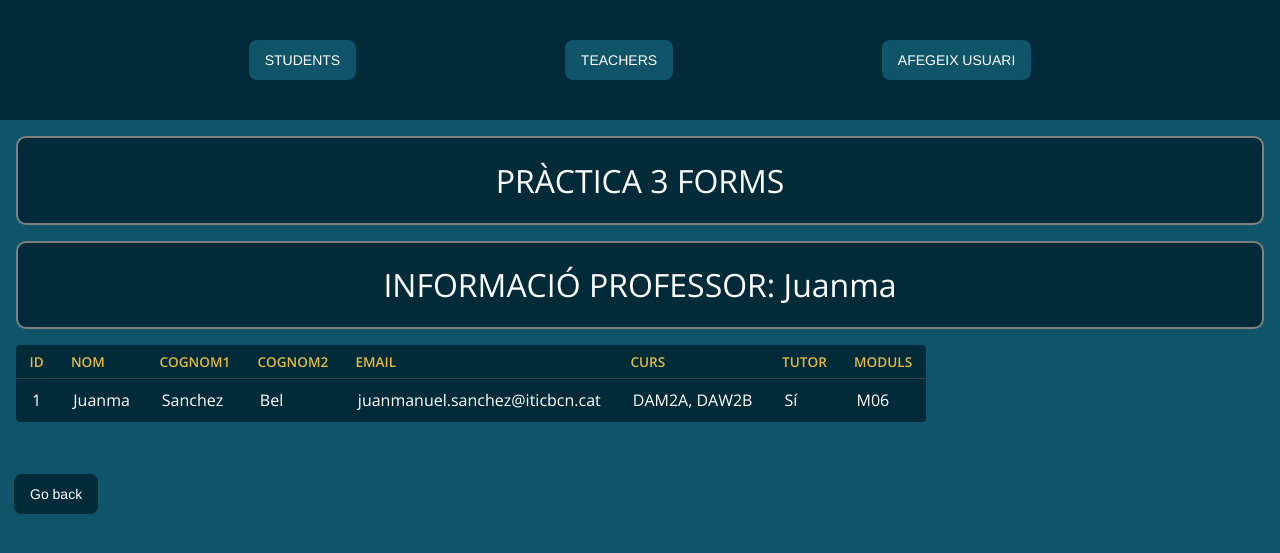
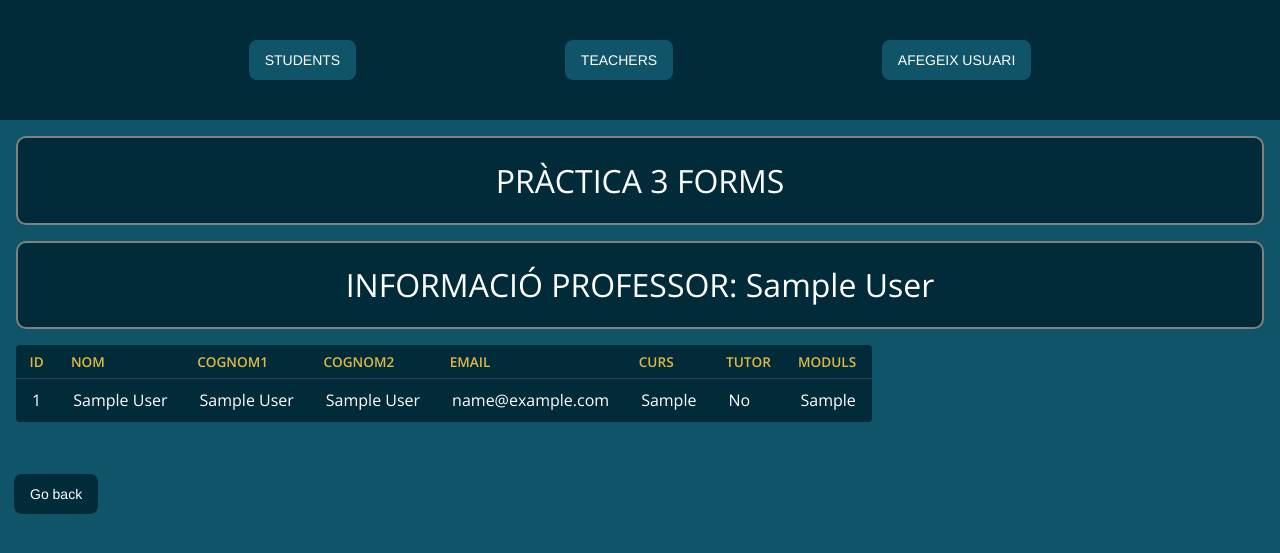
Before and after one commit to Adgar90/M07_UF4, a Django app: page /centre/teachers/teacher/1 in a window 1280 px wide. Shown: the top 553 px of the page. Run offline with Django 4.2, Linux system fonts and the light colour scheme; tables that the repository leaves empty hold one stand-in row (values such as "Sample post").

Commit message:
afegit READ i modificat template teacher

```diff
--- a/TIC_BCN_AGP/centre/templates/teacher.html
+++ b/TIC_BCN_AGP/centre/templates/teacher.html
@@ -22,7 +22,7 @@
         <td>{{ teacher.email }}</td>
         <td>{{ teacher.curs }}</td>
         <td>{{ teacher.tutor|yesno:'Sí,No' }}</td>
-        <td>{{ teacher.modul }}</td>
+        <td>{{ teacher.moduls }}</td>
     </tr>
 </table><br>
 <a class="btn" href="{% url 'teachers' %}">Go back</a>
--- a/TIC_BCN_AGP/centre/views.py
+++ b/TIC_BCN_AGP/centre/views.py
@@ -1,442 +1,28 @@
 from django.shortcuts import render, redirect
 from .forms import UserForm
+from .models import User
 # Funció que mostra el nostre index per defecte
 def index(request):
     return render(request, 'index.html')
 # Funció que mostra la view de 'students' i que rep com a 'context' els estudiants del centre
 def students(request):
-    students = [
-        {
-            'id': 1,
-            'nom': 'Adria',
-            'cognom1': 'Garcia',
-            'cognom2': 'Perez',
-            'email': 'adria.garcia@iticbcn.cat',
-            'curs': 'DAW2A',
-            'moduls': 'M06, M07, M08, M09'
-        },
-        {
-            'id': 2,
-            'nom': 'Joana Jiayun',
-            'cognom1': 'Lin',
-            'cognom2': 'Chen',
-            'email': 'joana.lin@iticbcn.cat',
-            'curs': 'DAW2A',
-            'moduls': 'M06, M07, M08, M09'
-        },
-        {
-            'id': 3,
-            'nom': 'Oscar',
-            'cognom1': 'Perez',
-            'cognom2': 'Mengual',
-            'email': 'oscar.perez@iticbcn.cat',
-            'curs': 'DAW2A',
-            'moduls': 'M06, M07, M08, M09'
-        },
-        {
-            'id': 4,
-            'nom': 'Eric',
-            'cognom1': 'Sanchez',
-            'cognom2': 'Vazquez',
-            'email': 'eric.sanchez@iticbcn.cat',
-            'curs': 'DAW2A',
-            'moduls': 'M06, M07, M08, M09'
-        },
-        {
-            'id': 5,
-            'nom': 'Junhong',
-            'cognom1': 'Zhu',
-            'cognom2': 'Zhang',
-            'email': 'junhong.zhu@iticbcn.cat',
-            'curs': 'DAW2A',
-            'moduls': 'M06, M07, M08, M09'
-        },
-        {
-            'id': 6,
-            'nom': 'Alexander',
-            'cognom1': 'Andreev',
-            'cognom2': 'Apukhtina',
-            'email': 'alexander.andreev@iticbcn.cat',
-            'curs': 'DAW2A',
-            'moduls': 'M06, M07, M08, M09'
-        },
-        {
-            'id': 7,
-            'nom': 'Anxo',
-            'cognom1': 'Aragundi',
-            'cognom2': 'Mesias',
-            'email': 'anxo.aragundi@iticbcn.cat',
-            'curs': 'DAW2A',
-            'moduls': 'M06, M07, M08, M09'
-        },
-        {
-            'id': 8,
-            'nom': 'Carlos Andres',
-            'cognom1': 'Zambrano',
-            'cognom2': 'Aray',
-            'email': 'andres.zambrano@iticbcn.cat',
-            'curs': 'DAW2A',
-            'moduls': 'M06, M07, M08, M09'
-        },
-        {
-            'id': 9,
-            'nom': 'Facundo',
-            'cognom1': 'Calixto',
-            'cognom2': 'Barrios',
-            'email': 'facundo.barrios@iticbcn.cat',
-            'curs': 'DAW2A',
-            'moduls': 'M06, M07, M08, M09'
-        },
-        {
-            'id': 10,
-            'nom': 'Joel',
-            'cognom1': 'Ghanem',
-            'cognom2': 'Gomez',
-            'email': 'joel.ghanem@iticbcn.cat',
-            'curs': 'DAW2A',
-            'moduls': 'M06, M07, M08, M09'
-        },
-        {
-            'id': 11,
-            'nom': 'Angelo',
-            'cognom1': 'Montenegro',
-            'cognom2': 'Zavala',
-            'email': 'angelo.montenegro@iticbcn.cat',
-            'curs': 'DAW2A',
-            'moduls': 'M06, M07, M08, M09'
-        },
-        {
-            'id': 12,
-            'nom': 'Oriana Saray',
-            'cognom1': 'Rojas',
-            'cognom2': 'Guedez',
-            'email': 'oriana.rojas@iticbcn.cat',
-            'curs': 'DAW2A',
-            'moduls': 'M06, M07, M08, M09'
-        },
-        {
-            'id': 13,
-            'nom': 'Neus',
-            'cognom1': 'Bravo',
-            'cognom2': 'Arias',
-            'email': 'neus.bravo@iticbcn.cat',
-            'curs': 'DAW2A',
-            'moduls': 'M06, M07, M08, M09'
-        },
-        {
-            'id': 14,
-            'nom': 'Angel',
-            'cognom1': 'Ivanov',
-            'cognom2': 'Spasov',
-            'email': 'angel.ivanov@iticbcn.cat',
-            'curs': 'DAW2A',
-            'moduls': 'M06, M07, M08, M09'
-        },
-        {
-            'id': 15,
-            'nom': 'Dinar',
-            'cognom1': 'Khazimullin',
-            'cognom2': 'Kha',
-            'email': 'dinar.kha@iticbcn.cat',
-            'curs': 'DAW2A',
-            'moduls': 'M06, M07, M08, M09'
-        },
-        {
-            'id': 16,
-            'nom': 'Jesus',
-            'cognom1': 'Pujada',
-            'cognom2': 'Montoya',
-            'email': 'jesus.pujada@iticbcn.cat',
-            'curs': 'DAW2A',
-            'moduls': 'M06, M07, M08, M09'
-        },
-        {
-            'id': 17,
-            'nom': 'Veronica',
-            'cognom1': 'Cartagena',
-            'cognom2': 'Jaldin',
-            'email': 'veronica.cartagena@iticbcn.cat',
-            'curs': 'DAW2A',
-            'moduls': 'M06, M07, M08, M09'
-        },
-        {
-            'id': 18,
-            'nom': 'Gemma',
-            'cognom1': 'Garrigosa',
-            'cognom2': 'Frances',
-            'email': 'gemma.garrigosa@iticbcn.cat',
-            'curs': 'DAW2A',
-            'moduls': 'M06, M07, M08, M09'
-        }
-    ]
+    students = User.objects.filter(role="S")
+    print(students)
     context = { 'students': students }
     return render(request, 'students.html', context)
 # Funció que mostra la view de 'teachers' i que rep com a 'context' els professors del centre
 def teachers(request):
-    teachers = [
-    {
-        'id':1,
-        'nom': 'Juanma',
-        'cognom1': 'Sanchez',
-        'cognom2': 'Bel',
-        'email': 'juanmanuel.sanchez@iticbcn.cat',
-        'curs': 'DAM2A, DAW2B',
-        'tutor': True,
-        'modul': 'M06'
-    },
-    {
-        'id':2,
-        'nom': 'Roger',
-        'cognom1': 'Sobrino',
-        'cognom2': 'Gil',
-        'email': 'roger.sobrino@iticbcn.cat',
-        'curs': 'DAM2A, DAW2B',
-        'tutor': False,
-        'modul': 'M07'
-    },
-    {
-        'id':3,
-        'nom': 'Josep Oriol',
-        'cognom1': 'Roca',
-        'cognom2': 'Fabra',
-        'email': 'joseporiol.roca@iticbcn.cat',
-        'curs': 'DAM2A, DAW2B',
-        'tutor': False,
-        'modul': 'M09'
-    },
-    {
-        'id':4,
-        'nom': 'Xavi',
-        'cognom1': 'Quesada',
-        'cognom2': 'Puertas',
-        'email': 'xavi.quesada@iticbcn.cat',
-        'curs': 'DAM2A, DAW2B',
-        'tutor': False,
-        'modul': 'M08, MAH'
-    }
-]
+    teachers = User.objects.filter(role="T")
     context = { 'teachers': teachers }
     return render(request, 'teachers.html', context)
 # Funció que mostra la informació completa d'un estudiant en concret i que rep la seva id com a paràmetre
 def student(request, id):
-    students = [
-        {
-            'id': 1,
-            'nom': 'Adria',
-            'cognom1': 'Garcia',
-            'cognom2': 'Perez',
-            'email': 'adria.garcia@iticbcn.cat',
-            'curs': 'DAW2A',
-            'moduls': 'M06, M07, M08, M09'
-        },
-        {
-            'id': 2,
-            'nom': 'Joana Jiayun',
-            'cognom1': 'Lin',
-            'cognom2': 'Chen',
-            'email': 'joana.lin@iticbcn.cat',
-            'curs': 'DAW2A',
-            'moduls': 'M06, M07, M08, M09'
-        },
-        {
-            'id': 3,
-            'nom': 'Oscar',
-            'cognom1': 'Perez',
-            'cognom2': 'Mengual',
-            'email': 'oscar.perez@iticbcn.cat',
-            'curs': 'DAW2A',
-            'moduls': 'M06, M07, M08, M09'
-        },
-        {
-            'id': 4,
-            'nom': 'Eric',
-            'cognom1': 'Sanchez',
-            'cognom2': 'Vazquez',
-            'email': 'eric.sanchez@iticbcn.cat',
-            'curs': 'DAW2A',
-            'moduls': 'M06, M07, M08, M09'
-        },
-        {
-            'id': 5,
-            'nom': 'Junhong',
-            'cognom1': 'Zhu',
-            'cognom2': 'Zhang',
-            'email': 'junhong.zhu@iticbcn.cat',
-            'curs': 'DAW2A',
-            'moduls': 'M06, M07, M08, M09'
-        },
-        {
-            'id': 6,
-            'nom': 'Alexander',
-            'cognom1': 'Andreev',
-            'cognom2': 'Apukhtina',
-            'email': 'alexander.andreev@iticbcn.cat',
-            'curs': 'DAW2A',
-            'moduls': 'M06, M07, M08, M09'
-        },
-        {
-            'id': 7,
-            'nom': 'Anxo',
-            'cognom1': 'Aragundi',
-            'cognom2': 'Mesias',
-            'email': 'anxo.aragundi@iticbcn.cat',
-            'curs': 'DAW2A',
-            'moduls': 'M06, M07, M08, M09'
-        },
-        {
-            'id': 8,
-            'nom': 'Carlos Andres',
-            'cognom1': 'Zambrano',
-            'cognom2': 'Aray',
-            'email': 'andres.zambrano@iticbcn.cat',
-            'curs': 'DAW2A',
-            'moduls': 'M06, M07, M08, M09'
-        },
-        {
-            'id': 9,
-            'nom': 'Facundo',
-            'cognom1': 'Calixto',
-            'cognom2': 'Barrios',
-            'email': 'facundo.barrios@iticbcn.cat',
-            'curs': 'DAW2A',
-            'moduls': 'M06, M07, M08, M09'
-        },
-        {
-            'id': 10,
-            'nom': 'Joel',
-            'cognom1': 'Ghanem',
-            'cognom2': 'Gomez',
-            'email': 'joel.ghanem@iticbcn.cat',
-            'curs': 'DAW2A',
-            'moduls': 'M06, M07, M08, M09'
-        },
-        {
-            'id': 11,
-            'nom': 'Angelo',
-            'cognom1': 'Montenegro',
-            'cognom2': 'Zavala',
-            'email': 'angelo.montenegro@iticbcn.cat',
-            'curs': 'DAW2A',
-            'moduls': 'M06, M07, M08, M09'
-        },
-        {
-            'id': 12,
-            'nom': 'Oriana Saray',
-            'cognom1': 'Rojas',
-            'cognom2': 'Guedez',
-            'email': 'oriana.rojas@iticbcn.cat',
-            'curs': 'DAW2A',
-            'moduls': 'M06, M07, M08, M09'
-        },
-        {
-            'id': 13,
-            'nom': 'Neus',
-            'cognom1': 'Bravo',
-            'cognom2': 'Arias',
-            'email': 'neus.bravo@iticbcn.cat',
-            'curs': 'DAW2A',
-            'moduls': 'M06, M07, M08, M09'
-        },
-        {
-            'id': 14,
-            'nom': 'Angel',
-            'cognom1': 'Ivanov',
-            'cognom2': 'Spasov',
-            'email': 'angel.ivanov@iticbcn.cat',
-            'curs': 'DAW2A',
-            'moduls': 'M06, M07, M08, M09'
-        },
-        {
-            'id': 15,
-            'nom': 'Dinar',
-            'cognom1': 'Khazimullin',
-            'cognom2': 'Kha',
-            'email': 'dinar.kha@iticbcn.cat',
-            'curs': 'DAW2A',
-            'moduls': 'M06, M07, M08, M09'
-        },
-        {
-            'id': 16,
-            'nom': 'Jesus',
-            'cognom1': 'Pujada',
-            'cognom2': 'Montoya',
-            'email': 'jesus.pujada@iticbcn.cat',
-            'curs': 'DAW2A',
-            'moduls': 'M06, M07, M08, M09'
-        },
-        {
-            'id': 17,
-            'nom': 'Veronica',
-            'cognom1': 'Cartagena',
-            'cognom2': 'Jaldin',
-            'email': 'veronica.cartagena@iticbcn.cat',
-            'curs': 'DAW2A',
-            'moduls': 'M06, M07, M08, M09'
-        },
-        {
-            'id': 18,
-            'nom': 'Gemma',
-            'cognom1': 'Garrigosa',
-            'cognom2': 'Frances',
-            'email': 'gemma.garrigosa@iticbcn.cat',
-            'curs': 'DAW2A',
-            'moduls': 'M06, M07, M08, M09'
-        }
-    ]
-    student_obj = None
-    for i in students:
-        if (i['id'] == id):
-            student_obj = i
-    return render(request, 'student.html', {'student':student_obj})
+    student = User.objects.get(id=id)
+    return render(request, 'student.html', {'student':student})
 # Funció que mostra la informació completa d'un professor en concret i que rep la seva id com a paràmetre
 def teacher(request, id):
-    teachers = [
-    {
-        'id':1,
-        'nom': 'Juanma',
-        'cognom1': 'Sanchez',
-        'cognom2': 'Bel',
-        'email': 'juanmanuel.sanchez@iticbcn.cat',
-        'curs': 'DAM2A, DAW2B',
-        'tutor': True,
-        'modul': 'M06'
-    },
-    {
-        'id':2,
-        'nom': 'Roger',
-        'cognom1': 'Sobrino',
-        'cognom2': 'Gil',
-        'email': 'roger.sobrino@iticbcn.cat',
-        'curs': 'DAM2A, DAW2B',
-        'tutor': False,
-        'modul': 'M07'
-    },
-    {
-        'id':3,
-        'nom': 'Josep Oriol',
-        'cognom1': 'Roca',
-        'cognom2': 'Fabra',
-        'email': 'joseporiol.roca@iticbcn.cat',
-        'curs': 'DAM2A, DAW2B',
-        'tutor': False,
-        'modul': 'M09'
-    },
-    {
-        'id':4,
-        'nom': 'Xavi',
-        'cognom1': 'Quesada',
-        'cognom2': 'Puertas',
-        'email': 'xavi.quesada@iticbcn.cat',
-        'curs': 'DAM2A, DAW2B',
-        'tutor': False,
-        'modul': 'M08, MAH'
-    }
-]
-    teacher_obj = None
-    for i in teachers:
-        if (i['id'] == id):
-            teacher_obj = i
-    return render(request, 'teacher.html', {'teacher':teacher_obj})
+    teacher = User.objects.get(id=id)
+    return render(request, 'teacher.html', {'teacher':teacher})
 # Funció que crea un formulari i el redirigeix com a context a la view d'user_form
 def user_form(request):
     form = UserForm()
```
